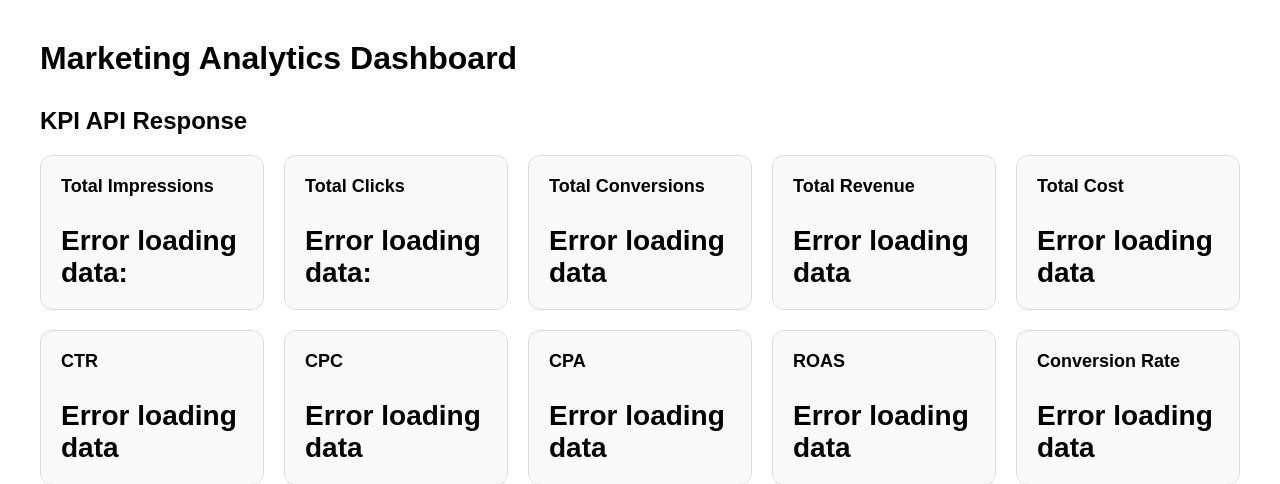
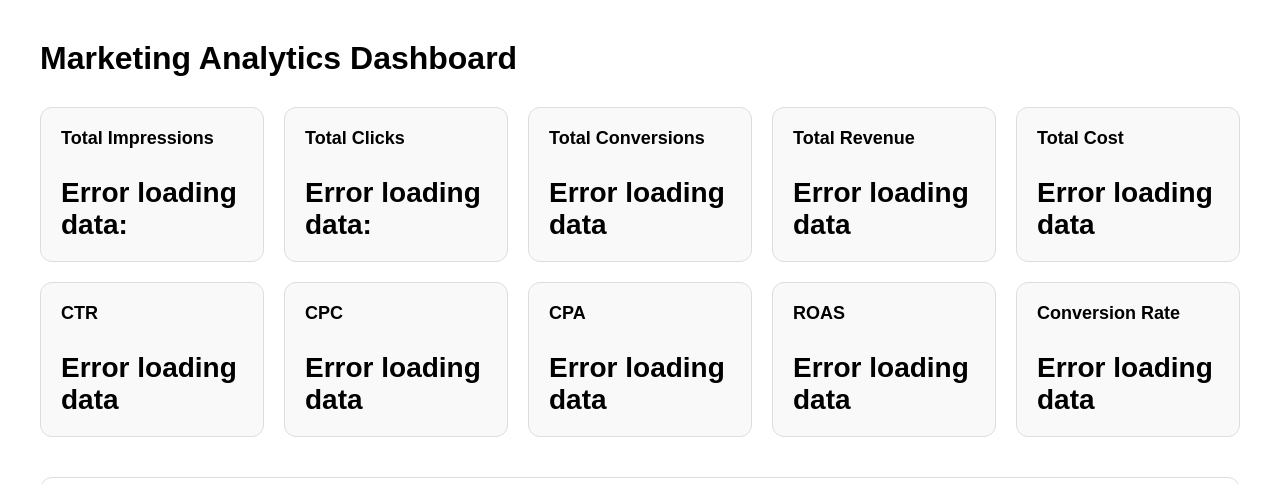
Before and after one commit to karianjahi/marketers_paradise, a Django app: template core/analytics/templates/analytics/dashboard.html in a window 1280 px wide. Shown: the top 484 px of the page. Run offline with Django 5.2, Linux system fonts and the light colour scheme; the template is opened without the code that fills it, so the values that code supplies are empty.

Commit message:
No need to have the h2 heading

```diff
--- a/core/analytics/templates/analytics/dashboard.html
+++ b/core/analytics/templates/analytics/dashboard.html
@@ -11,7 +11,7 @@
 
 <body>
     <h1>Marketing Analytics Dashboard</h1>
-    <h2>KPI API Response</h2>
+    <!-- <h2>KPI API Response</h2> -->
 
     <div class="kpi-grid">
         <div>
```
